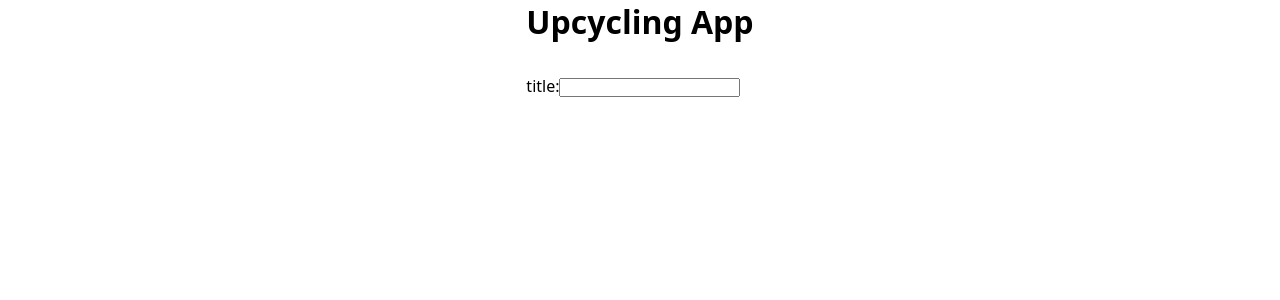
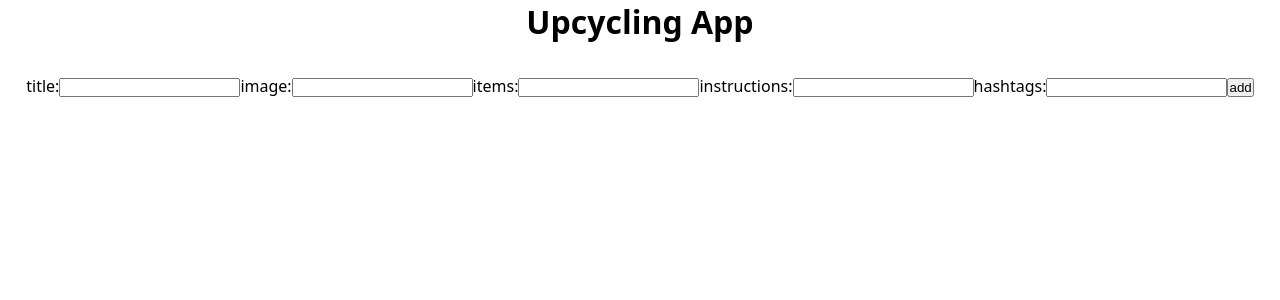
Before and after one commit to gunsh0tzz/upcycling-app, a Next.js app: page /create in a window 1280 px wide. Shown: the top 300 px of the page. Built offline with nearby package versions, Linux system fonts and the light colour scheme.

Commit message:
add Form structure

```diff
--- a/components/Form/index.js
+++ b/components/Form/index.js
@@ -1,11 +1,49 @@
-export default function Form () {
+export default function Form ({onSubmit}) {
+
+    function handleSubmit(event){
+        event.preventDefault();
+    const data = Object.fromEntries(new FormData(event.target));
+
+    data.items = data.items.split(",").map((item) => item.trim());
+    data.hashtags = data.hashtags.split(",").map((item) => item.trim());
+    data.instructions = data.instructions.split(",").map((item) => item.trim());
+
+    onSubmit(data);
+
+    const form = event.target.elements;
+    event.target.reset();
+    form.title.focus();
+    }
 return(
-    <form>
+    <form onSubmit={handleSubmit}>
         <label htmlFor="title">
             title:
 
         </label>
         <input id="title" name="title"/>
+        <label htmlFor="image">
+            image:
+
+        </label>
+        <input id="image" name="image"/>
+        <label htmlFor="items">
+            items:
+
+        </label>
+        <input id="items" name="items"/>
+
+        <label htmlFor="instructions">
+            instructions:
+
+        </label>
+        <input id="instructions" name="instructions"/>
+        <label htmlFor="hashtags">
+            hashtags:
+
+        </label>
+        <input id="hastags" name="hashtags"/>
+
+        <button>add</button>
     </form>
 )
 }
```
